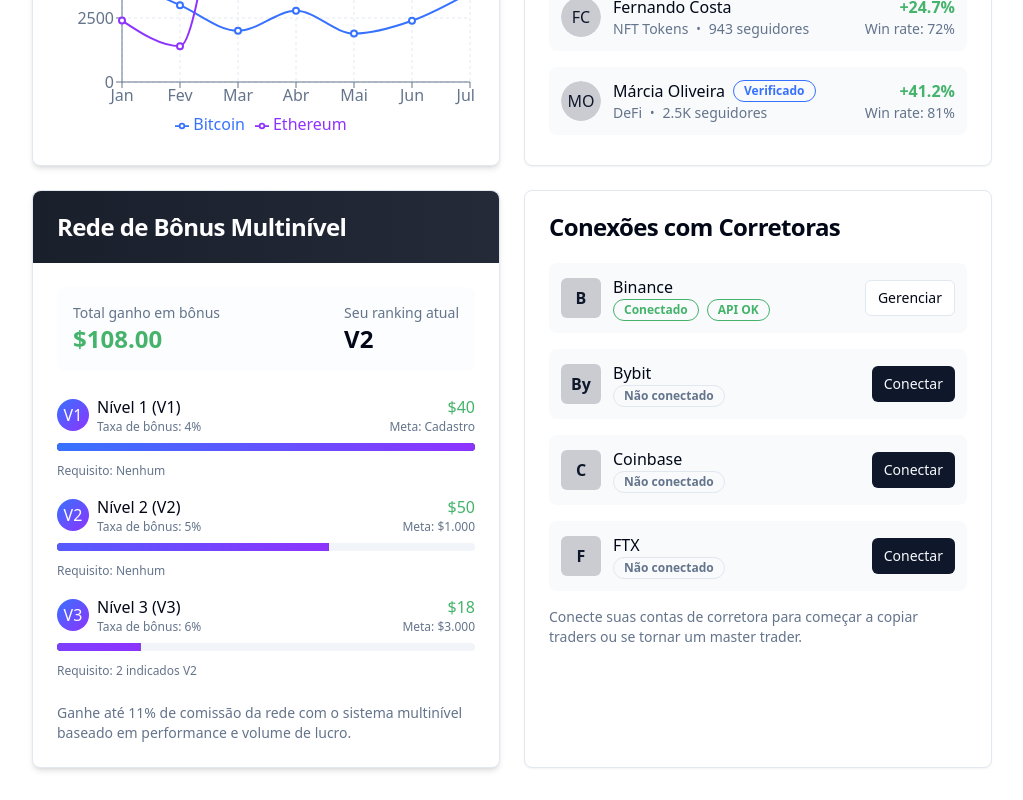
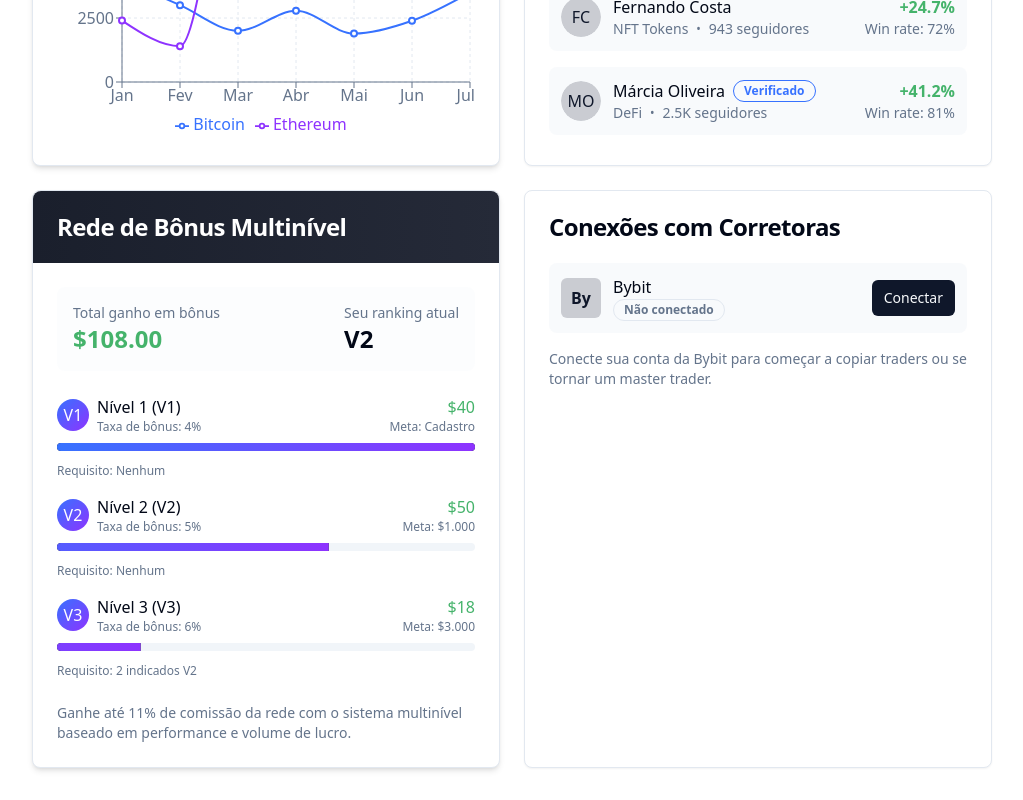
Before and after one commit to moneymagic/crypto-cascade-profits, a React (Vite) app: page / in a window 1280 px wide. Shown: the part 2062-2862 px from the top of the page, without its empty margins (256-1279 px from the left). Built offline with nearby package versions, Linux system fonts and the light colour scheme.

Commit message:
Remove Coinbase, FTX, and Binance
Remove exchange options other than Bybit.

```diff
--- a/src/components/dashboard/ExchangeConnections.tsx
+++ b/src/components/dashboard/ExchangeConnections.tsx
@@ -1,4 +1,3 @@
-
 import { Card, CardContent, CardHeader, CardTitle } from "@/components/ui/card";
 import { Button } from "@/components/ui/button";
 import { Badge } from "@/components/ui/badge";
@@ -12,24 +11,8 @@ interface ExchangeProps {
 
 const exchanges: ExchangeProps[] = [
   {
-    name: "Binance",
-    logo: "B",
-    connected: true,
-    apiHealth: "good"
-  },
-  {
     name: "Bybit",
     logo: "By",
-    connected: false
-  },
-  {
-    name: "Coinbase",
-    logo: "C",
-    connected: false
-  },
-  {
-    name: "FTX",
-    logo: "F",
     connected: false
   }
 ];
@@ -91,7 +74,7 @@ export function ExchangeConnections() {
         ))}
 
         <div className="text-sm text-muted-foreground mt-4">
-          Conecte suas contas de corretora para começar a copiar traders ou se tornar um master trader.
+          Conecte sua conta da Bybit para começar a copiar traders ou se tornar um master trader.
         </div>
       </CardContent>
     </Card>
```
